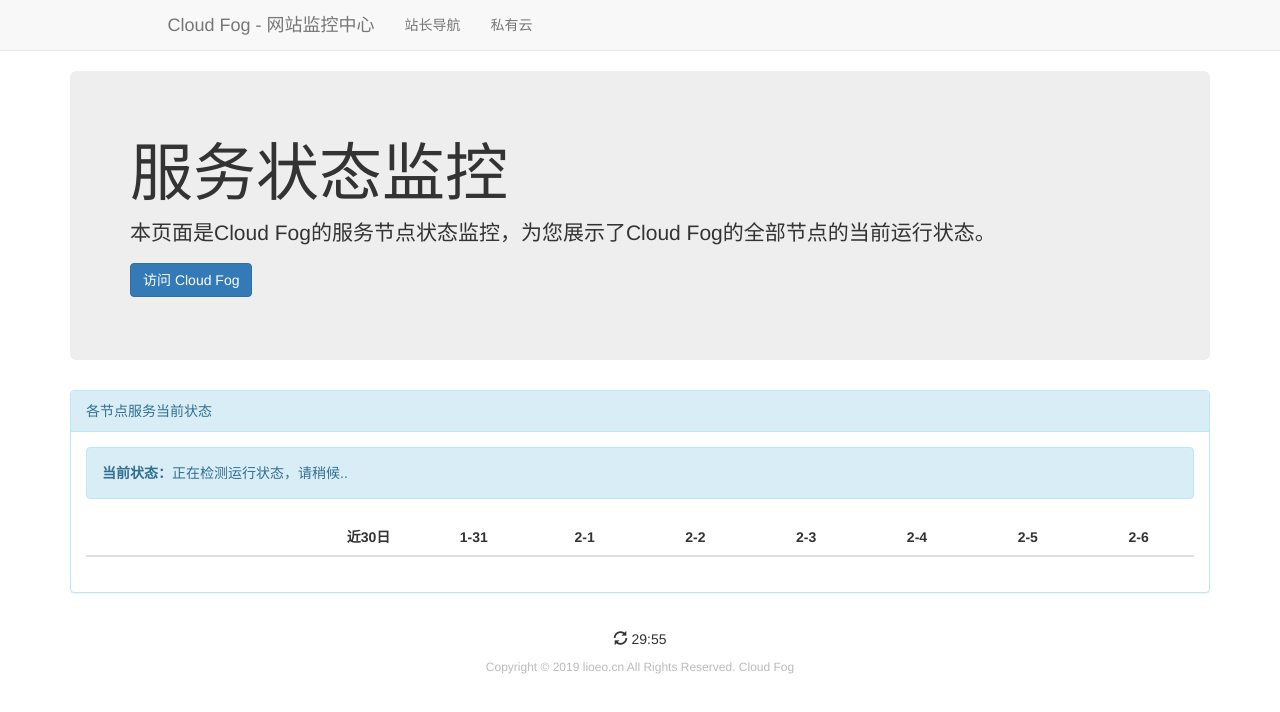
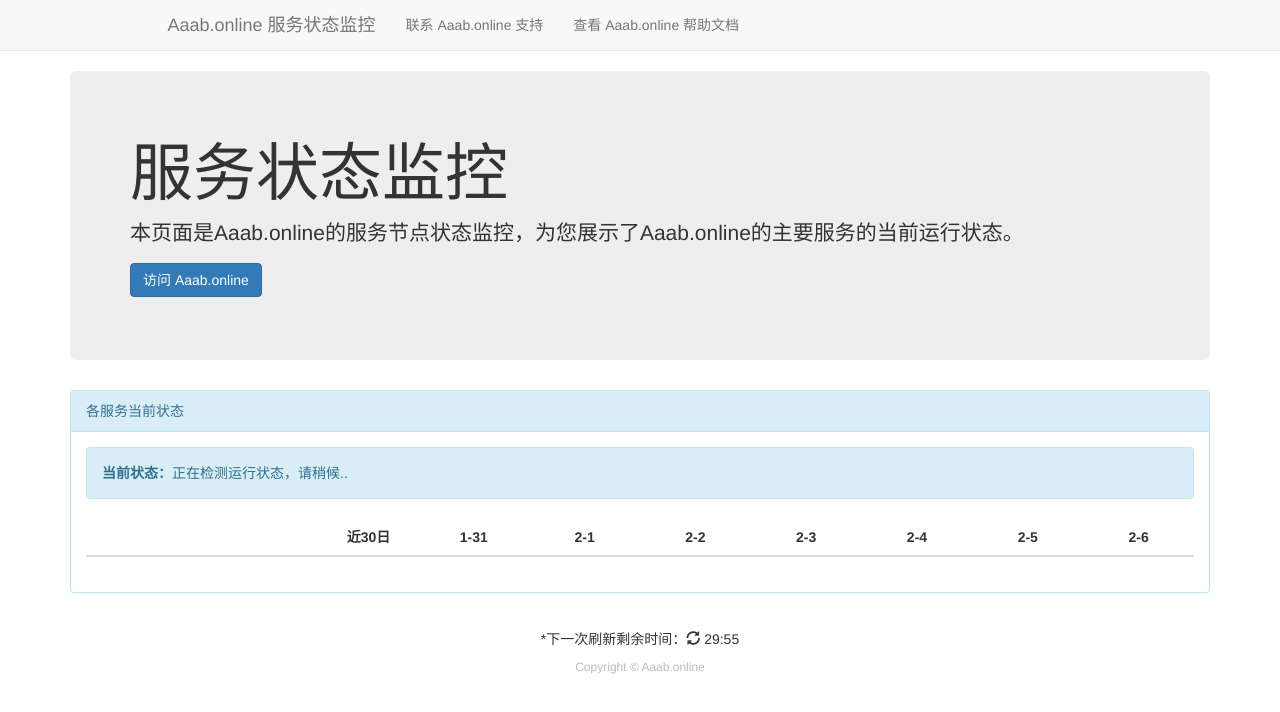
Before and after one commit to universe-me/status_aaab, a plain HTML site: page uptimerobot/index.html in a window 1280 px wide. Drawn offline with Linux system fonts and the light colour scheme; no server answers.

Commit message:
Update index.html

```diff
--- a/uptimerobot/index.html
+++ b/uptimerobot/index.html
@@ -3,7 +3,7 @@
 <head>
   <meta charset="utf-8">
   <meta name="viewport" content="width=device-width, initial-scale=1.0, maximum-scale=1.0, user-scalable=no">
-  <title>Cloud Fog - 网站监控中心</title>
+  <title>Aaab.online 服务状态监控</title>
   <link rel="shortcut icon" href="favicon.ico" type="image/x-icon" />
   <link href="./css/bootstrap.min.css" rel="stylesheet">
   <style>
@@ -96,15 +96,15 @@
               <span class="icon-bar"></span>
               <span class="icon-bar"></span>
             </button>
-            <a class="navbar-brand" href="./">Cloud Fog - 网站监控中心</a>
+            <a class="navbar-brand" href="./">Aaab.online 服务状态监控</a>
           </div>
           <div class="collapse navbar-collapse navbar-ex1-collapse">
             <ul class="nav navbar-nav">
-              <li><a href="https://oe.hl-5.com/">站长导航</a></li>
+              <li><a href="https://aaab.online/support">联系 Aaab.online 支持</a></li>
 
             </ul>
 			 <ul class="nav navbar-nav">
-              <li><a href="http://cloud.hl-5.com/#/">私有云</a></li>
+              <li><a href="https://aaab.online/help">查看 Aaab.online 帮助文档</a></li>
 
             </ul>
             <ul class="nav navbar-nav navbar-right">
@@ -117,13 +117,13 @@
   <div class="container">
     <div class="jumbotron">
      <h1>服务状态监控</h1>
-      <p>本页面是Cloud Fog的服务节点状态监控，为您展示了Cloud Fog的全部节点的当前运行状态。</p>
-      <p><a class="btn btn-primary" href="http://lioeo.cn" role="button">访问 Cloud Fog</a></p>
+      <p>本页面是Aaab.online的服务节点状态监控，为您展示了Aaab.online的主要服务的当前运行状态。</p>
+      <p><a class="btn btn-primary" href="https://aaab.online" role="button">访问 Aaab.online</a></p>
     </div>
 
 
     <div class="panel panel-info">
-      <div class="panel-heading">各节点服务当前状态</div>
+      <div class="panel-heading">各服务当前状态</div>
       <div class="panel-body">
 
         <div id="stattip-err" class="alert alert-warning hide" role="alert">
@@ -150,8 +150,9 @@
   </div>
   <div class="footer">
     <div class="container">
-      <p><span class="glyphicon glyphicon-refresh"></span> <span id="last-update"></span></p>
-      <p class="credit">Copyright © 2019 lioeo.cn All Rights Reserved. Cloud Fog </p>
+      <p>*下一次刷新剩余时间：<span class="glyphicon glyphicon-refresh"></span> <span id="last-update"></span></p>
+	    <p class="credit">Copyright © Aaab.online</p>
+	    <center><script src="https://resources.aaab.online/logo-footer/js/logo-footer-brown.js"></script></center>
     </div>
   </div>
   <script type="template/mustache" id="server-template">
```
